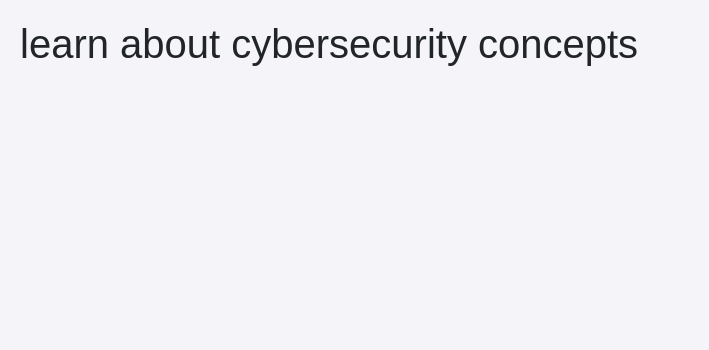
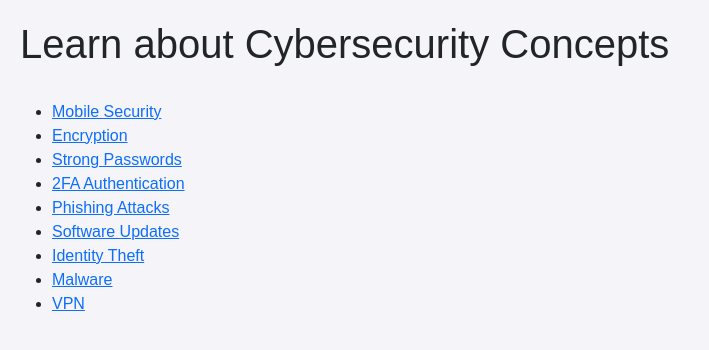
Before and after one commit to sarryteng/lvl4-individual-project, a Flask app: page /learn in a window 1280 px wide. Shown: the part 46-396 px from the top of the page, without its empty margins (0-709 px from the left). Run offline with Flask 3, Linux system fonts and the light colour scheme; some libraries are stand-ins or nearby versions.

Commit message:
subfolder in learn + base templates for learn section

```diff
--- a/src/backend/urls.py
+++ b/src/backend/urls.py
@@ -1,7 +1,16 @@
-from .views import home, learn, guides, tools
+from .views import *
 
 def register_routes(app):
     app.add_url_rule('/', 'home', home)
     app.add_url_rule('/learn', 'learn', learn)
+    app.add_url_rule('/learn/mobile_security', 'mobile_security', mobile_security)
+    app.add_url_rule('/learn/encryption', 'encryption', encryption)
+    app.add_url_rule('/learn/strong_passwords', 'strong_passwords', strong_passwords)
+    app.add_url_rule('/learn/two_factor_authentication', 'two_factor_authentication', two_factor_authentication)
+    app.add_url_rule('/learn/phishing', 'phishing', phishing)
+    app.add_url_rule('/learn/software_updates', 'software_updates', software_updates)
+    app.add_url_rule('/learn/identity_theft', 'identity_theft', identity_theft)
+    app.add_url_rule('/learn/malware', 'malware', malware)
+    app.add_url_rule('/learn/vpn', 'vpn', vpn)
     app.add_url_rule('/guides', 'guides', guides)
     app.add_url_rule('/tools', 'tools', tools)
--- a/src/backend/views.py
+++ b/src/backend/views.py
@@ -3,11 +3,43 @@ from flask import render_template
 def home():
     return render_template('home.html')
 
+# ------------------- LEARN SECTION: -------------------
 def learn():
     return render_template('learn.html')
 
+def mobile_security():
+    return render_template('learn/mobile_security.html')
+
+def encryption():
+    return render_template('learn/encryption.html')
+
+def strong_passwords():
+    return render_template('learn/strong_passwords.html')
+
+def two_factor_authentication():
+    return render_template('learn/two_factor_authentication.html')
+
+def phishing():
+    return render_template('learn/phishing.html')
+
+def software_updates():
+    return render_template('learn/software_updates.html')
+
+def identity_theft():
+    return render_template('learn/identity_theft.html')
+
+def malware():
+    return render_template('learn/malware.html')
+
+def vpn():
+    return render_template('learn/vpn.html')
+
+
+# ------------------- GUIDES SECTION: -------------------
 def guides():
     return render_template('guides.html')
 
+
+# ------------------- TOOLS SECTION: -------------------
 def tools():
     return render_template('tools.html')
--- a/src/templates/home.html
+++ b/src/templates/home.html
@@ -7,7 +7,10 @@
 {% block content %}
     <main>
         <h1>Welcome to the Cybersecurity Resource Hub</h1>
-        <p>Your go-to source for online safety and cybersecurity information.</p>
+        <p>Your go-to source for online safety and cybersecurity information with a primary focus on mobile phones.</p>
         <!-- Add more content here -->
+
+        <h2>What is Cyber Security?</h2>
+        <p>Cyber security is the state or process of protecting and recovering networks, devices and programs from any type of cyberattack.</p>
     </main>
 {% endblock %}
--- a/src/templates/learn.html
+++ b/src/templates/learn.html
@@ -1,12 +1,25 @@
 {% extends "base.html" %}
 
 {% block title %}
-    learn
+    Learn
 {% endblock %}
 
 {% block content %}
     <main>
-        <h1>    learn about cybersecurity concepts        </h1>
+        <h1>Learn about Cybersecurity Concepts</h1>
+        <br>
         <!-- Add more content here -->
+
+        <ul>
+            <li><a href="{{ url_for('mobile_security') }}">Mobile Security</a></li>
+            <li><a href="{{ url_for('encryption') }}">Encryption</a></li>
+            <li><a href="{{ url_for('strong_passwords') }}">Strong Passwords</a></li>
+            <li><a href="{{ url_for('two_factor_authentication') }}">2FA Authentication</a></li>
+            <li><a href="{{ url_for('phishing') }}">Phishing Attacks</a></li>
+            <li><a href="{{ url_for('software_updates') }}">Software Updates</a></li>
+            <li><a href="{{ url_for('identity_theft') }}">Identity Theft</a></li>
+            <li><a href="{{ url_for('malware') }}">Malware</a></li>
+            <li><a href="{{ url_for('vpn') }}">VPN</a></li>
+        </ul>
     </main>
 {% endblock %}
```
Also changed, not shown: src/templates/learn/encryption.html (added, +14 -0 lines), src/templates/learn/identity_theft.html (added, +14 -0 lines), src/templates/learn/malware.html (added, +14 -0 lines), src/templates/learn/mobile_security.html (added, +39 -0 lines), src/templates/learn/phishing.html (added, +14 -0 lines), src/templates/learn/software_updates.html (added, +14 -0 lines), src/templates/learn/strong_passwords.html (added, +14 -0 lines), src/templates/learn/two_factor_authentication.html (added, +14 -0 lines), src/templates/learn/vpn.html (added, +14 -0 lines).
